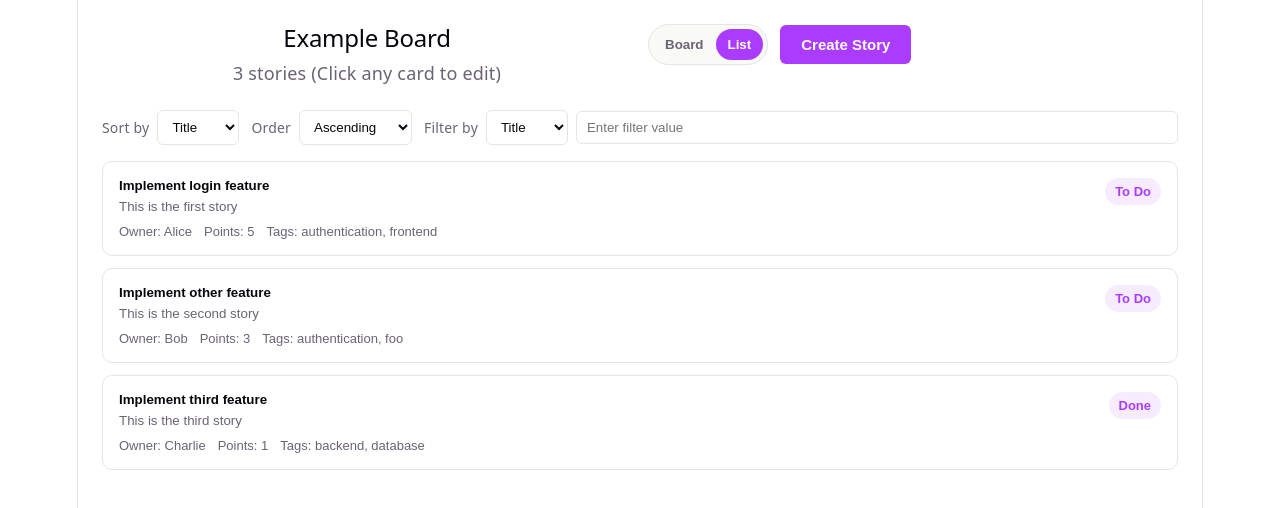
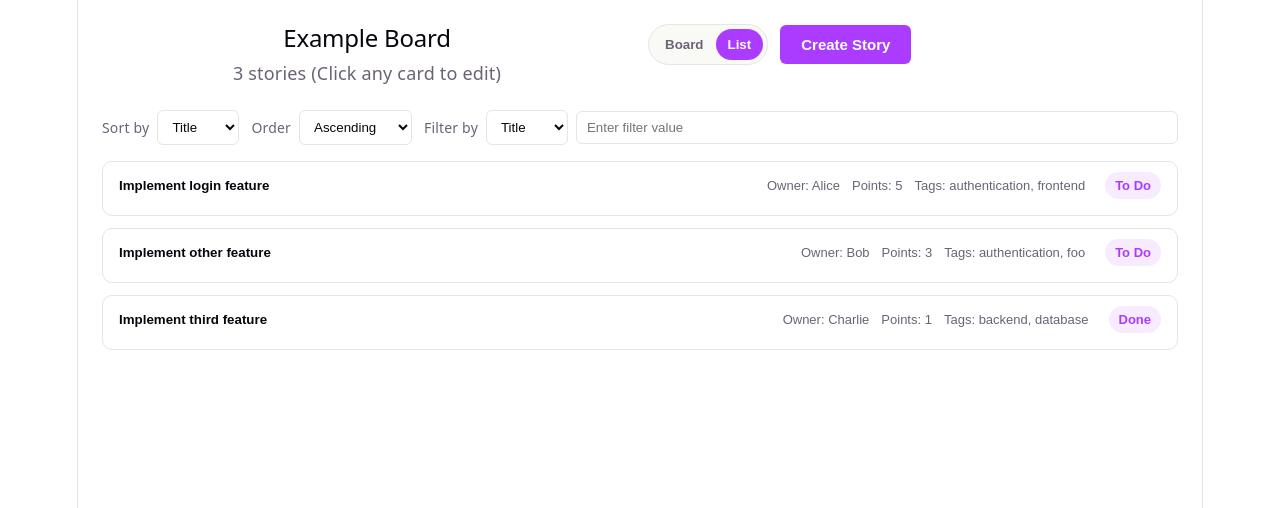
Before and after one commit to robert-morin/kanban-multiverse, a React (Vite) app in the folder frontend/react/: page / in a window 1280 px wide. Both pictures are taken after a click on the button "List". Shown: the top 508 px of the page. Built offline with nearby package versions, Linux system fonts and the light colour scheme.

Commit message:
Reduce wasted space list view

```diff
--- a/frontend/react/src/ui/components/StoryListItem.tsx
+++ b/frontend/react/src/ui/components/StoryListItem.tsx
@@ -14,18 +14,17 @@ export default function StoryListItem({ story, onSelect }: StoryListItemProps) {
             onClick={() => onSelect(story.id)}
         >
             <div className="story-list-item-main">
-                <div>
-                    <h4>{story.title}</h4>
-                    <p>{story.description || 'No description provided.'}</p>
+                <h4>{story.title}</h4>
+                <div className="story-list-item-meta">
+                    <span>Owner: {story.owner || 'Unassigned'}</span>
+                    <span>Points: {story.points}</span>
+                    {story.tags.length > 0 && (
+                        <span>Tags: {story.tags.join(', ')}</span>
+                    )}
                 </div>
+            </div>
+            <div>
                 <span className="story-list-item-status">{story.status}</span>
-            </div>
-            <div className="story-list-item-meta">
-                <span>Owner: {story.owner || 'Unassigned'}</span>
-                <span>Points: {story.points}</span>
-                {story.tags.length > 0 && (
-                    <span>Tags: {story.tags.join(', ')}</span>
-                )}
             </div>
         </button>
     );
--- a/frontend/react/src/ui/css/Board.css
+++ b/frontend/react/src/ui/css/Board.css
@@ -121,6 +121,9 @@
     text-align: left;
     cursor: pointer;
     transition: border-color 0.2s, box-shadow 0.2s;
+    display: flex;
+    gap: 20px;
+    justify-content: space-between;
 }
 
 .story-list-item:hover {
@@ -132,7 +135,9 @@
     display: flex;
     justify-content: space-between;
     align-items: flex-start;
+    flex-wrap: wrap;
     gap: 12px;
+    flex-grow: 1;
 }
 
 .story-list-item-main h4 {
@@ -159,7 +164,6 @@
     display: flex;
     flex-wrap: wrap;
     gap: 12px;
-    margin-top: 10px;
     color: var(--text);
     font-size: 13px;
 }
```
